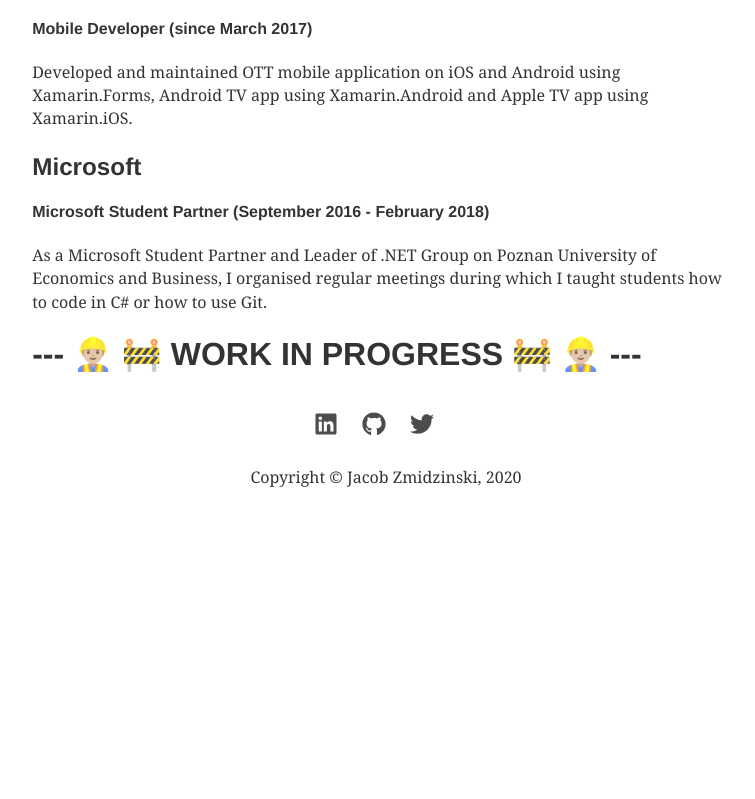
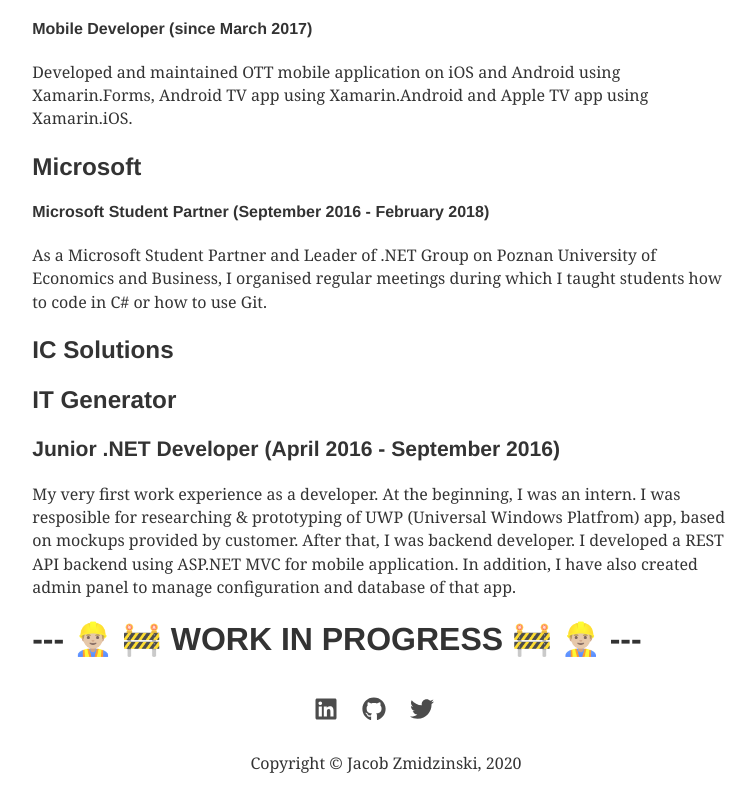
Before and after one commit to jacobzmidzinski/jacobzmidzinski.com, a Gatsby site: page /about/ in a window 1280 px wide. Shown: the part 454-1253 px from the top of the page, without its empty margins (254-1009 px from the left). Before the commit the page ends 1026 px from the top, so only its background shows below. Built offline with nearby package versions, Linux system fonts and the light colour scheme; Gatsby itself is replaced by a stand-in of ours; some packages are replaced by stand-ins of ours.

Commit message:
[About] Few words about my very first work experience as a developer

```diff
--- a/content/pages/about.md
+++ b/content/pages/about.md
@@ -34,4 +34,11 @@ Developed and maintained OTT mobile application on iOS and Android using Xamarin
 #### Microsoft Student Partner (September 2016 - February 2018)
 As a Microsoft Student Partner and  Leader of .NET Group on Poznan University of Economics and Business, I organised regular meetings during which I taught students how to code in C# or how to use Git.
 
+## IC Solutions
+
+## IT Generator
+
+### Junior .NET Developer (April 2016 - September 2016)
+My very first work experience as a developer. At the beginning, I was an intern. I was resposible for researching & prototyping of UWP (Universal Windows Platfrom) app, based on mockups provided by customer. After that, I was backend developer. I developed a REST API backend using ASP.NET MVC for mobile application. In addition, I have also created admin panel to manage configuration and database of that app.
+
 # ---  👷🏼‍♂️ 🚧 WORK IN PROGRESS 🚧 👷🏼‍♂️ ---
```
